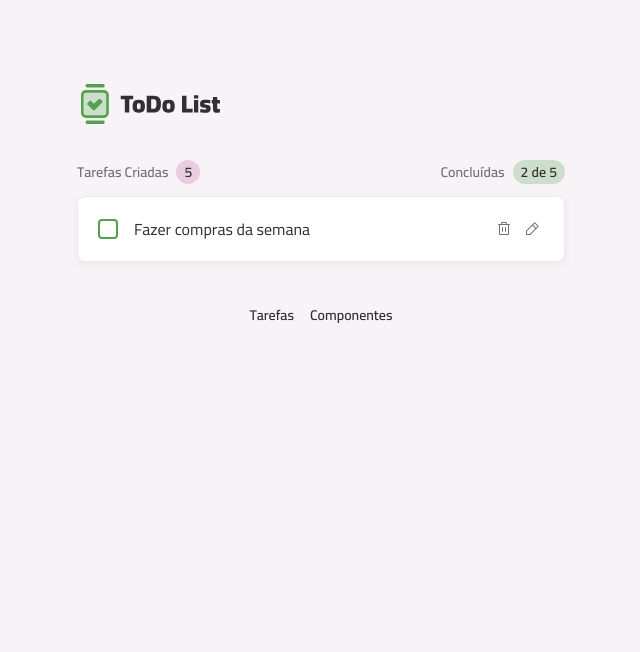
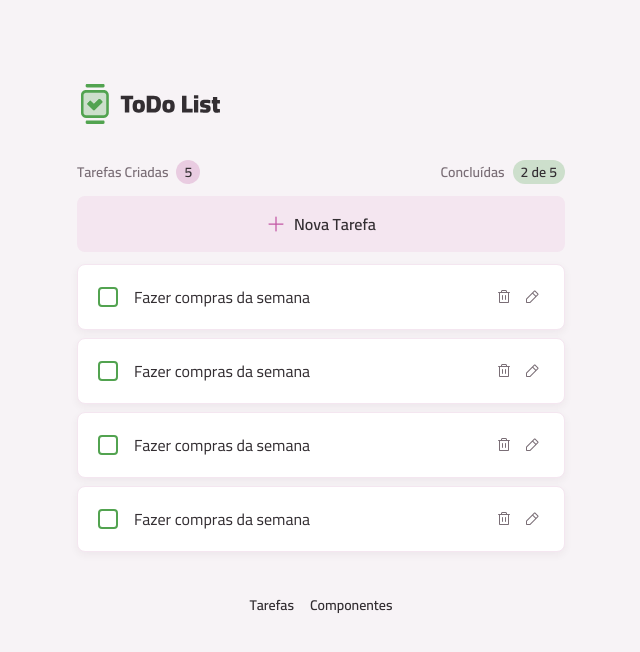
Before and after one commit to YasminFerrariDias/todo-list, a React (Vite) app: page / in a window 1280 px wide. Shown: the top 652 px of the page, without its empty margins (319-959 px from the left). Built offline with nearby package versions, Linux system fonts and the light colour scheme.

Commit message:
Criando o componente de lista de tarefas

```diff
--- a/src/components/badge.tsx
+++ b/src/components/badge.tsx
@@ -43,7 +43,6 @@ export const badgeSkeletonVariants = cva("", {
   }
 })
 
-
 interface BadgeProps extends React.ComponentProps<"div">,
   VariantProps<typeof badgeVariants> {
   loading?: boolean;
--- /dev/null
+++ b/src/components/tasks-list.tsx
@@ -0,0 +1,19 @@
+import Button from "./button";
+import PlusIcon from "../assets/icons/plus.svg?react";
+import TaskItem from "../core-components/task-item";
+
+export default function TasksList() {
+  return (
+    <>
+      <section>
+        <Button icon={PlusIcon} className="w-full justify-center">Nova Tarefa</Button>
+      </section>
+      <section className="space-y-2">
+        <TaskItem />
+        <TaskItem />
+        <TaskItem />
+        <TaskItem />
+      </section>
+    </>
+  )
+}
--- a/src/pages/page-home.tsx
+++ b/src/pages/page-home.tsx
@@ -1,5 +1,5 @@
 import Container from "../components/container";
-import TaskItem from "../core-components/task-item";
+import TasksList from "../components/tasks-list";
 import TasksSummary from "../core-components/tasks-summary";
 
 export default function PageHome() {
@@ -9,7 +9,7 @@ export default function PageHome() {
         <TasksSummary />
       </header>
 
-      <TaskItem />
+      <TasksList />
     </Container>
   )
 }
```
Also changed, not shown: src/assets/image/Logo.svg.
